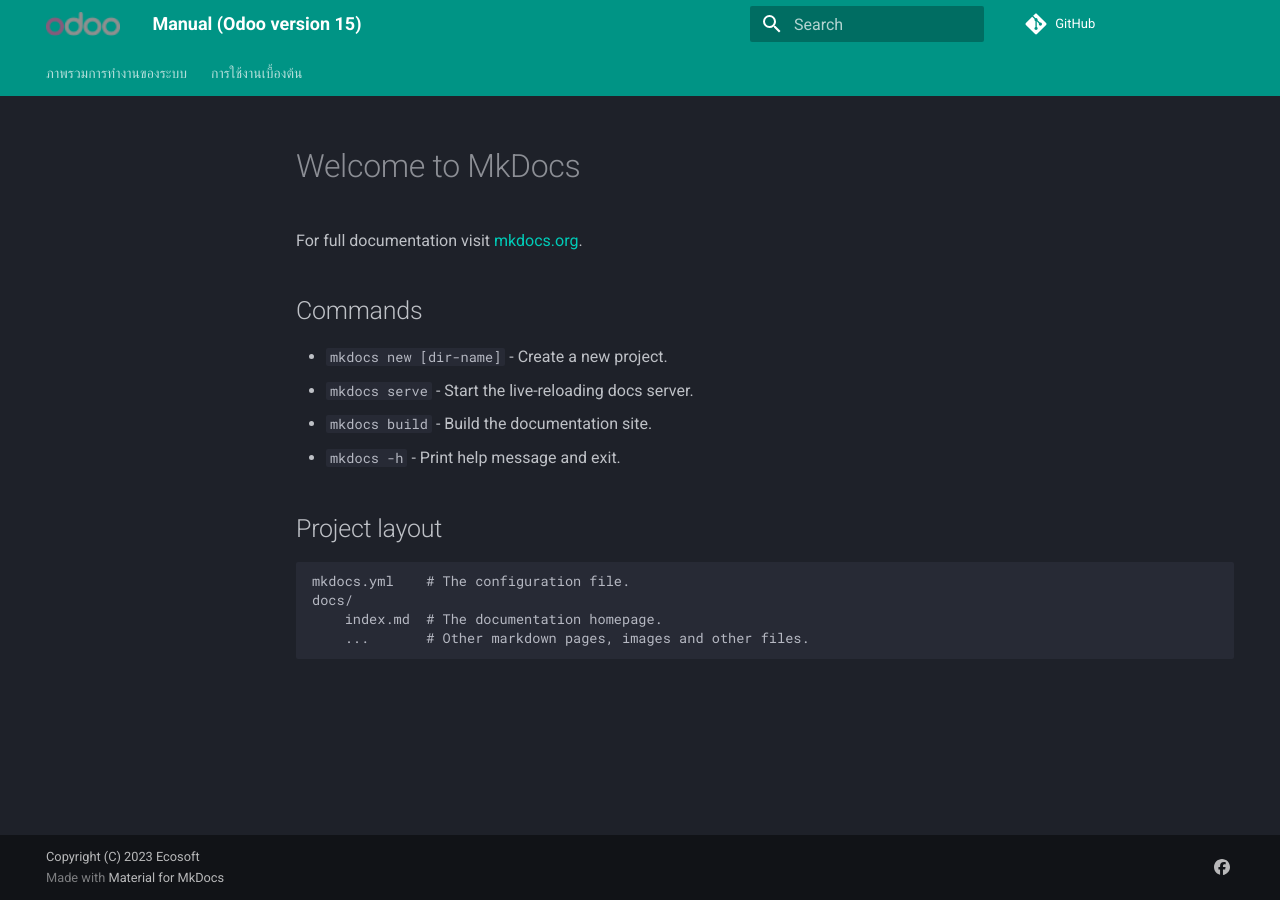
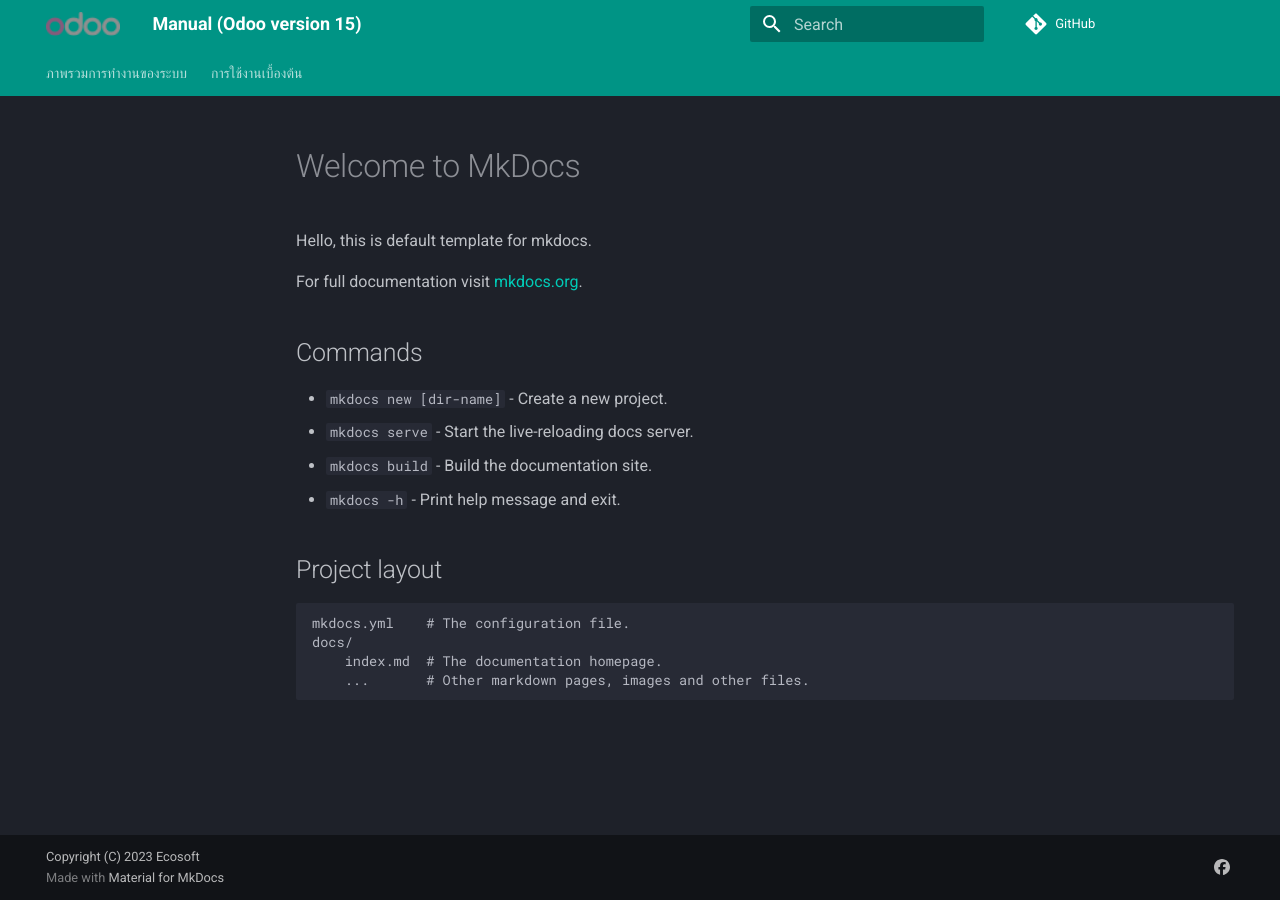
Before and after one commit to ecosoft-odoo/eco-docs, an MkDocs documentation site: the page built from docs/index.md, in a window 1280 px wide. Built offline with MkDocs 1.6.1 and Material for MkDocs 9.7.7, drawn with Linux system fonts in a browser that asks for light colours; comment, search, counter and statistics services are not loaded.

Commit message:
[Fix] index.md

```diff
--- a/docs/index.md
+++ b/docs/index.md
@@ -1,4 +1,6 @@
 # Welcome to MkDocs
+
+Hello, this is default template for mkdocs.
 
 For full documentation visit [mkdocs.org](https://www.mkdocs.org).
 
```
